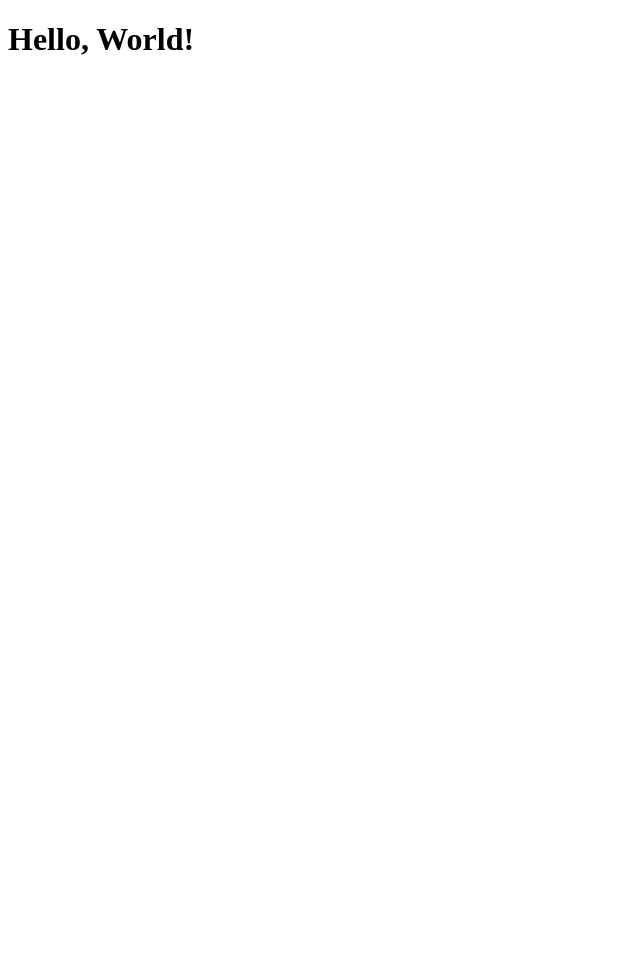
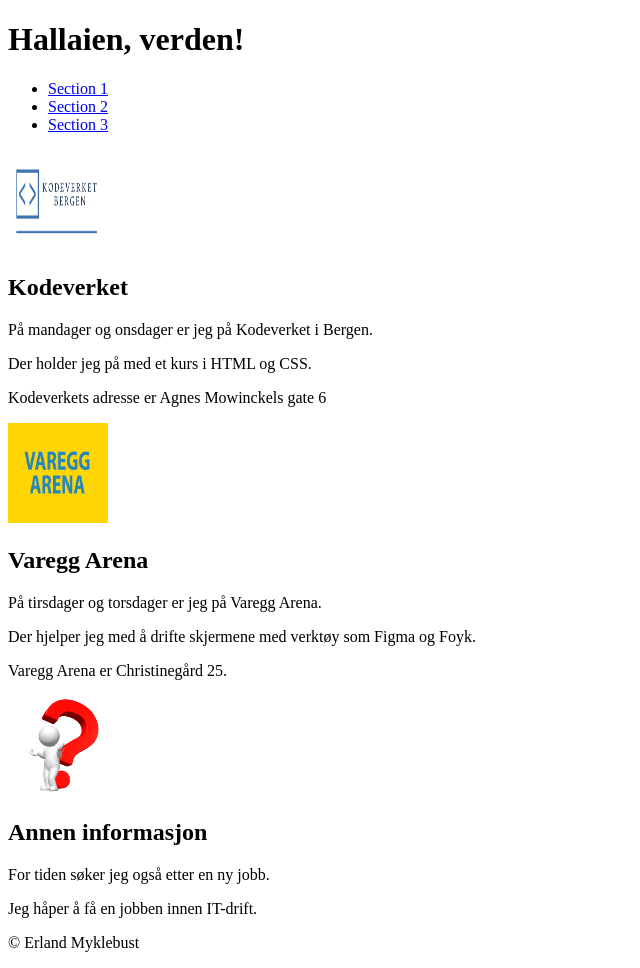
Before and after one commit to Kodeverket-AS/course-webdev-basics, a plain HTML site: page 1_HTML/index.html in a window 1280 px wide. Shown: the whole page, without its empty margins (0-640 px from the left). Before the commit the page ends 800 px from the top, so only its background shows below. Drawn offline with Linux system fonts and the light colour scheme.

Commit message:
added images to each section

```diff
--- a/1_HTML/index.html
+++ b/1_HTML/index.html
@@ -3,10 +3,43 @@
 <head>
     <meta charset="UTF-8">
     <meta name="viewport" content="width=device-width, initial-scale=1.0">
-    <title>My First HTML Page</title>
+    <title>Erlands Assignment</title>
 </head>
 <body>
-    <header><h1>Hello, World!</h1></header>
+    <header>
+        <h1>Hallaien, verden!</h1>
+    </header>
+    <nav>
+        <ul>
+            <li><a href="#section1">Section 1</a></li>
+            <li><a href="#section2">Section 2</a></li>
+            <li><a href="#section3">Section 3</a></li>
+        </ul>
+    </nav>
+    <main>
+        <section id="section1">
+            <img src="logoHorizontal.png" alt="Kodeverkets logo" width="100" height="100">
+            <h2>Kodeverket</h2>
+            <p>På mandager og onsdager er jeg på Kodeverket i Bergen.</p>
+            <p>Der holder jeg på med et kurs i HTML og CSS.</p>
+            <p>Kodeverkets adresse er Agnes Mowinckels gate 6</p>
+        </section>
+        <section id="section2">
+            <img src="Varegg_logo.png" alt="Varegg Arenas logo" width="100" height="100">
+            <h2>Varegg Arena</h2>
+            <p>På tirsdager og torsdager er jeg på Varegg Arena.</p>
+            <p>Der hjelper jeg med å drifte skjermene med verktøy som Figma og Foyk.</p>
+            <p>Varegg Arena er Christinegård 25.</p>
+        </section>
+        <section id="section3">
+            <img src="question_mark.png" alt="En grå figur som står foran et spørsmålstegn" width="100" height="100">
+            <h2>Annen informasjon</h2>
+            <p>For tiden søker jeg også etter en ny jobb.</p>
+            <p>Jeg håper å få en jobben innen IT-drift.</p>
+        </section>
 
+    <footer>
+        <p>© Erland Myklebust</p>
+    </footer>
 </body>
 </html>
```
Also changed, not shown: 1_HTML/Varegg_logo.png (added), 1_HTML/logoHorizontal.png (added), 1_HTML/question_mark.png (added).
